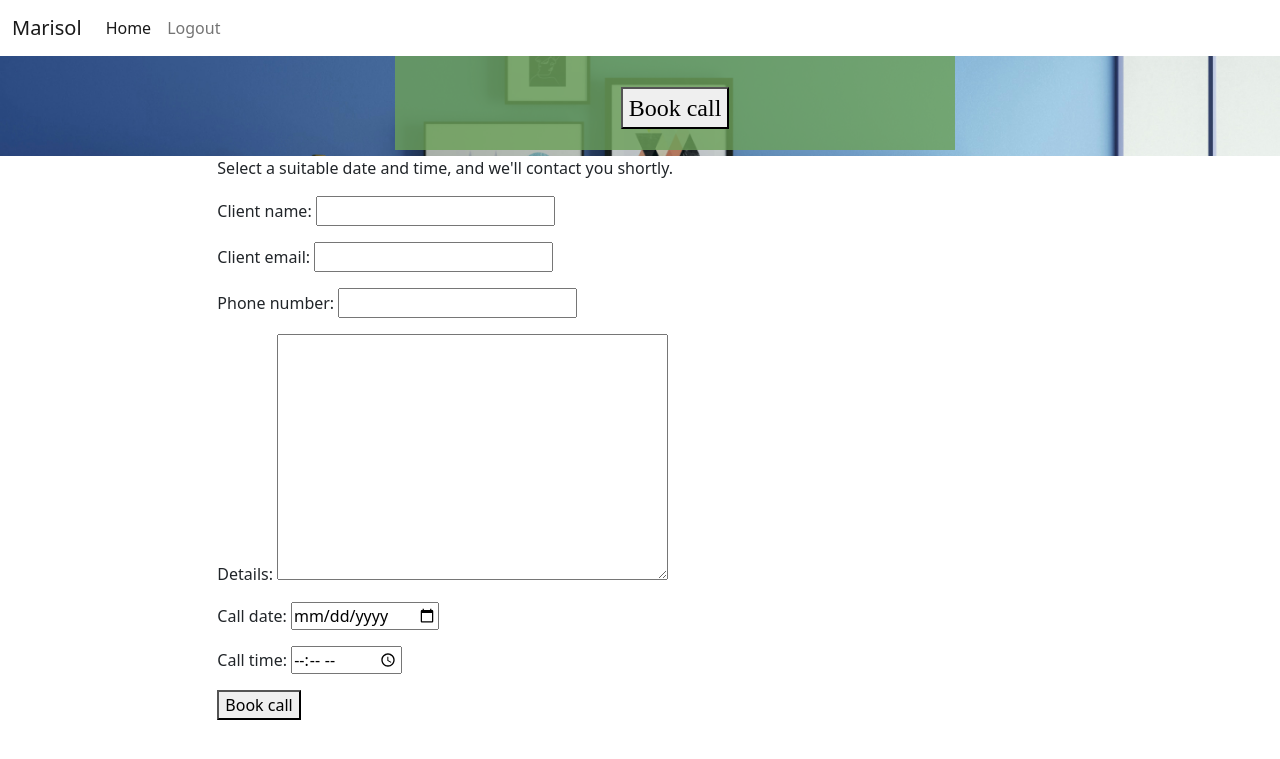
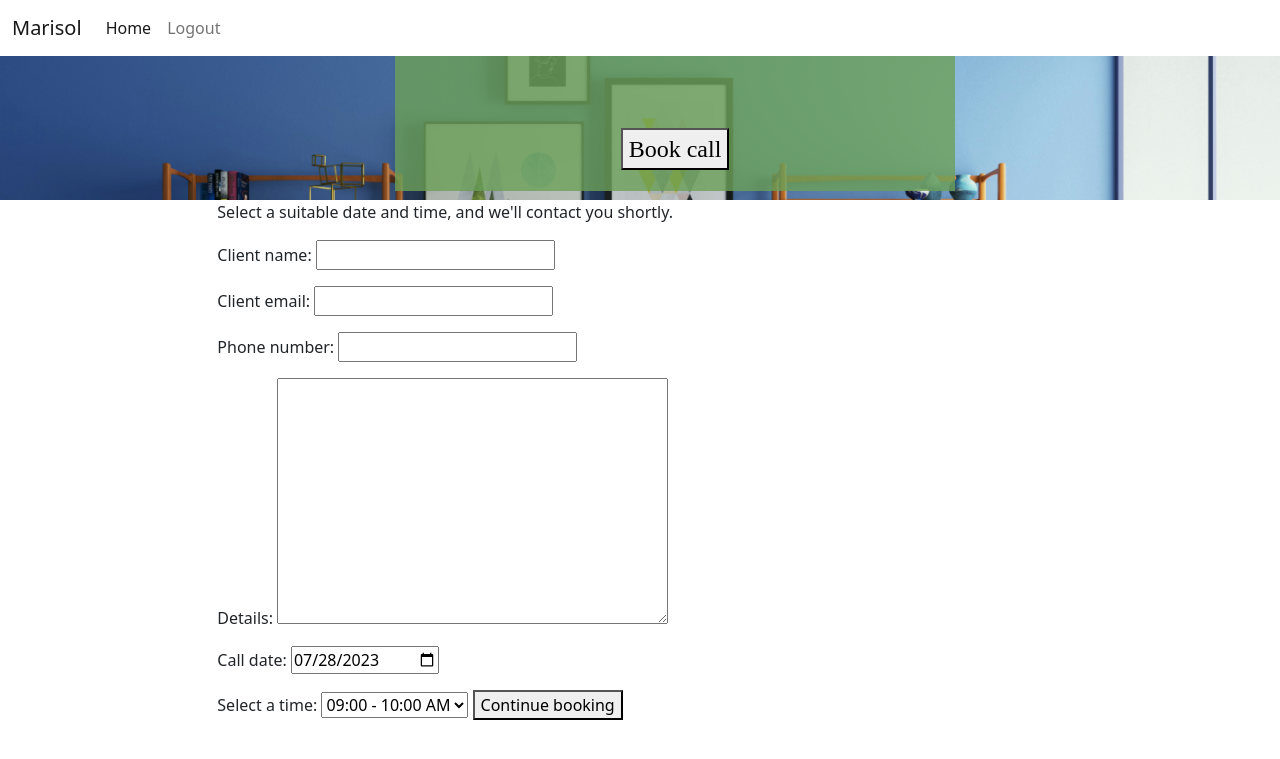
Before and after one commit to Julia-cloudname/marisol-2.0, a Django app: page /booking/ in a window 1280 px wide. Shown: the top 759 px of the page. Run offline with Django 3.2, Linux system fonts and the light colour scheme; the visitor is signed in with stand-in values (Sample User, id 1); some libraries are stand-ins or nearby versions.

Commit message:
Update database model and add Call bookings to admin panel

```diff
--- a/blog/admin.py
+++ b/blog/admin.py
@@ -25,7 +25,7 @@ class CommentAdmin(admin.ModelAdmin):
 
 @admin.register(CallBooking)
 class CallBookingAdmin(admin.ModelAdmin):
-    list_display = ('client_name', 'client_email', 'phone_number', 'call_date', 'call_time')
+    list_display = ('client_name', 'client_email', 'phone_number', 'call_data', 'details')
     list_filter = ('call_date', 'call_time')
     search_fields = ('client_name', 'client_email', 'phone_number')
     date_hierarchy = 'call_date'
--- a/blog/forms.py
+++ b/blog/forms.py
@@ -1,5 +1,8 @@
 from django import forms
+from .models import Comment
 from .models import CallBooking
+import datetime
+
 
 class DateInput(forms.DateInput):
     input_type = 'date'
@@ -7,11 +10,25 @@ class DateInput(forms.DateInput):
 class TimeInput(forms.TimeInput):
     input_type = 'time'
 
+# Form for creating or updating CallBooking instances.
 class CallBookingForm(forms.ModelForm):
     class Meta:
         model = CallBooking
-        fields = ['client_name', 'client_email', 'phone_number', 'details', 'call_date', 'call_time']
+        fields = ['client_name', 'client_email', 'phone_number', 'details', 'call_date']
         widgets = {
             'call_date': DateInput(),
             'call_time': TimeInput(),
         }
+
+    def __init__(self, *args, **kwargs):
+        super().__init__(*args, **kwargs)
+        self.initial['call_date'] = datetime.date.today()
+
+    def set_time_choices(self, choices):
+        self.fields['call_time'].widget.choices = choices
+
+
+class CommentForm(forms.ModelForm):
+    class Meta:
+        model = Comment
+        fields = ('body',)
--- a/blog/models.py
+++ b/blog/models.py
@@ -4,7 +4,8 @@ from cloudinary.models import CloudinaryField
 
 
 STATUS = ((0, "Draft"), (1, "Published"))
-
+BOOKING_DAY_STATUS = ((0, "Enable"), (1, "Disable"))
+BOOKING_TIME_STATUS = ((0, "Enable"), (1, "Disable"))
 
 class Post(models.Model):
     title = models.CharField(max_length=200, unique=True)
@@ -48,16 +49,24 @@ class Comment(models.Model):
 
 
 class CallBooking(models.Model):
-    client_name = models.CharField(max_length=100)
-    client_email = models.EmailField()
-    phone_number = models.CharField(max_length=20)
+    client_name = models.CharField(max_length=50, null=False, blank=False)
+    client_email = models.EmailField(null=False, blank=False)
+    phone_number = models.CharField(max_length=20, null=False, blank=False)
     details = models.TextField(blank=True)
-    call_date = models.DateField()
-    call_time = models.TimeField()
-    enabled_dates = models.DateField()
-    disabled_dates = models.DateField()
-    enable_time = models.TimeField()
-    disable_time = models.TimeField()
+    call_date = models.DateField(null=False, blank=False)
+    call_time = models.TimeField(null=False, blank=False)
+    day_status_evalible = models.IntegerField(choices=BOOKING_DAY_STATUS, default=0)
+    time_status_evalible = models.IntegerField(choices=BOOKING_TIME_STATUS, default=0)
+    booked_time_slots = models.CharField(max_length=255, blank=True)
 
-    def __str__(self):
-        return f"Call Booking by {self.client_name}"
+    def get_client_name(self):
+        return self.client_name
+
+    def get_client_email(self):
+        return self.client_email
+
+    def get_phone_number(self):
+        return self.phone_number
+
+    def call_data(self):
+        return f" {self.call_date} at {self.call_time}"
--- a/blog/views.py
+++ b/blog/views.py
@@ -1,7 +1,8 @@
 from django.shortcuts import render, get_object_or_404, redirect
 from django.views import generic, View
 from .models import Post, CallBooking
-from .forms import CallBookingForm
+from .forms import CallBookingForm, CommentForm
+import datetime
 
 
 class PostList(generic.ListView):
@@ -27,6 +28,39 @@ class PostDetail(View):
             {
                 "post": post,
                 "comments": comments,
+                "commented": False,
+                "liked": liked,
+                "comment_form": CommentForm()
+            },
+        )
+
+    def post(self, request, slug, *args, **kwargs):
+
+        queryset = Post.objects.filter(status=1)
+        post = get_object_or_404(queryset, slug=slug)
+        comments = post.comments.filter(approved=True).order_by("-created_on")
+        liked = False
+        if post.likes.filter(id=self.request.user.id).exists():
+            liked = True
+
+        comment_form = CommentForm(data=request.POST)
+        if comment_form.is_valid():
+            comment_form.instance.email = request.user.email
+            comment_form.instance.name = request.user.username
+            comment = comment_form.save(commit=False)
+            comment.post = post
+            comment.save()
+        else:
+            comment_form = CommentForm()
+
+        return render(
+            request,
+            "post_detail.html",
+            {
+                "post": post,
+                "comments": comments,
+                "commented": True,
+                "comment_form": comment_form,
                 "liked": liked
             },
         )
@@ -34,26 +68,55 @@ class PostDetail(View):
 
 class BookingView(View):
     def get(self, request, *args, **kwargs):
-        form = CallBookingForm()
-        return render(
-            request,
-            "booking.html",
-            {
-                "form": form,
-            },
-        )
-
-    def post(self, request, *args, **kwargs):
-        form = CallBookingForm(request.POST)
-
-        if form.is_valid():
-            form.save()
-            return redirect('booking')
+        booking_form = CallBookingForm()
+        available_time_slots = [
+            ('09:00', '10:00 AM'),
+            ('10:00', '11:00 AM'),
+            ('11:00', '12:00 AM'),
+            ('12:00', '1:00 PM'),
+            ('01:00', '02:00 PM'),
+            ('02:00', '03:00 PM'),
+            ('03:00', '04:00 PM'),
+            ('04:00', '05:00 PM'),
+            ('05:00', '06:00 PM'),
+            ('06:00', '07:00 PM'),
+            ('07:00', '08:00 PM'),
+        ]
 
         return render(
             request,
             "booking.html",
             {
-                "form": form,
+                "booking_form": booking_form,
+                "available_time_slots": available_time_slots,
             },
         )
+
+    def post(self, request, *args, **kwargs):
+        booking_form = CallBookingForm(data=request.POST)
+        if booking_form.is_valid():
+            booking_form.save()
+            return redirect('home')
+
+        available_time_slots = [
+             ('09:00', '10:00 AM'),
+            ('10:00', '11:00 AM'),
+            ('11:00', '12:00 AM'),
+            ('12:00', '1:00 PM'),
+            ('01:00', '02:00 PM'),
+            ('02:00', '03:00 PM'),
+            ('03:00', '04:00 PM'),
+            ('04:00', '05:00 PM'),
+            ('05:00', '06:00 PM'),
+            ('06:00', '07:00 PM'),
+            ('07:00', '08:00 PM'),
+        ]
+
+        return render(
+            request,
+            "booking.html",
+            {
+                "booking_form": booking_form,
+                "available_time_slots": available_time_slots,
+            },
+        )
--- a/marisol/settings.py
+++ b/marisol/settings.py
@@ -49,6 +49,9 @@ INSTALLED_APPS = [
     'allauth.account',
     'allauth.socialaccount',
     'django_summernote',
+    'bootstrap4',
+    'bootstrap_datepicker_plus',
+    'crispy_forms',
     'blog',
 ]
 
@@ -57,6 +60,8 @@ SITE_ID = 1
 LOGIN_REDIRECT_URL = '/'
 LOGOUT_REDIRECT_URL = '/'
 ACCOUNT_EMAIL_VERIFICATION = 'none'
+
+CRISPY_TEMPLATE_PACK = 'bootstrap4'
 
 MIDDLEWARE = [
     'django.middleware.security.SecurityMiddleware',
--- a/templates/account/signup.html
+++ b/templates/account/signup.html
@@ -10,7 +10,7 @@
     <div class="col-md-8 mt-3 offset-md-2">
       <h3>{% trans "Sign Up" %}</h3>
 
-      <p>{% blocktrans %}Welcome back to the code|star blog. Do you already have an account? Then please <a class="link"
+      <p>{% blocktrans %}Welcome back to the Marisol blog. Do you already have an account? Then please <a class="link"
           href="{{ login_url }}">sign in</a> instead.{% endblocktrans %}</p>
     </div>
   </div>
--- a/templates/booking.html
+++ b/templates/booking.html
@@ -1,15 +1,25 @@
-<!-- booking.html -->
 {% extends "base.html" %}
+{% load bootstrap4 %}
 {% block content %}
 
 <div class="row">
     <div class="col-lg-8 col-md-10 mx-auto">
+        {% if user.is_authenticated %}
         <p>Select a suitable date and time, and we'll contact you shortly.</p>
         <form method="post">
             {% csrf_token %}
-            {{ form.as_p }}
-            <button type="submit">Book call</button>
+            {{ booking_form.as_p }}
+            <label for="id_call_time">Select a time:</label>
+            <select id="id_call_time" name="call_time">
+                {% for time_slot in available_time_slots %}
+                    <option value="{{ time_slot.0 }}" {% if not time_slot.1 %}disabled{% endif %}>{{ time_slot.0 }} - {{ time_slot.1 }}</option>
+                {% endfor %}
+            </select>
+            <button type="submit">Continue booking</button>
         </form>
+        {% else %}
+        <p>Please, sign up for booking call</p>
+        {% endif %}
     </div>
 </div>
 
```
Also changed, not shown: requirements.txt (+7 -0 lines), templates/post_detail.html (+18 -0 lines), blog/migrations/0003_auto_20230730_2046.py (added), blog/migrations/0004_auto_20230731_0010.py (added), blog/urls.py (line endings or trailing spaces), static/css/style.css (line endings or trailing spaces).
